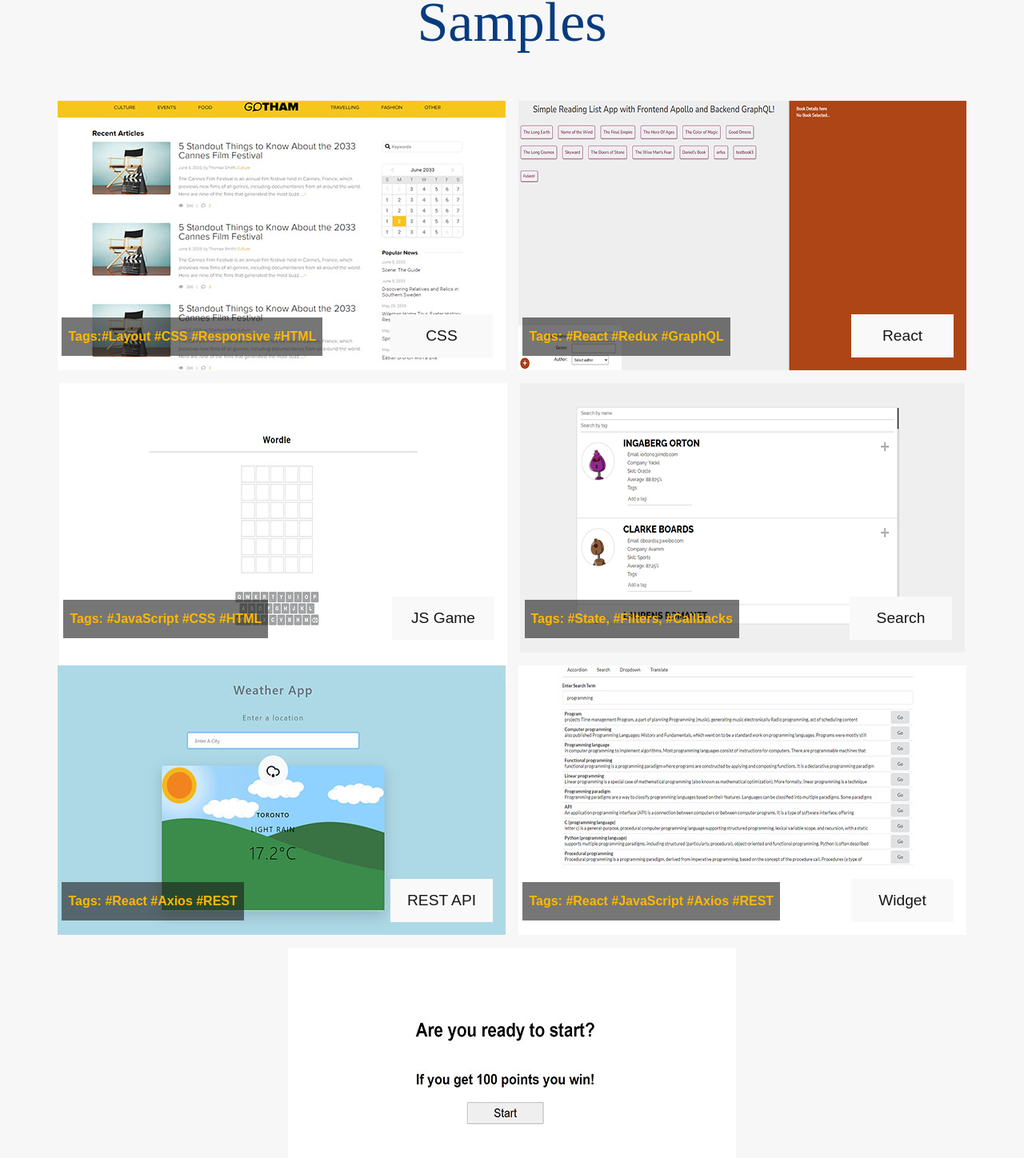
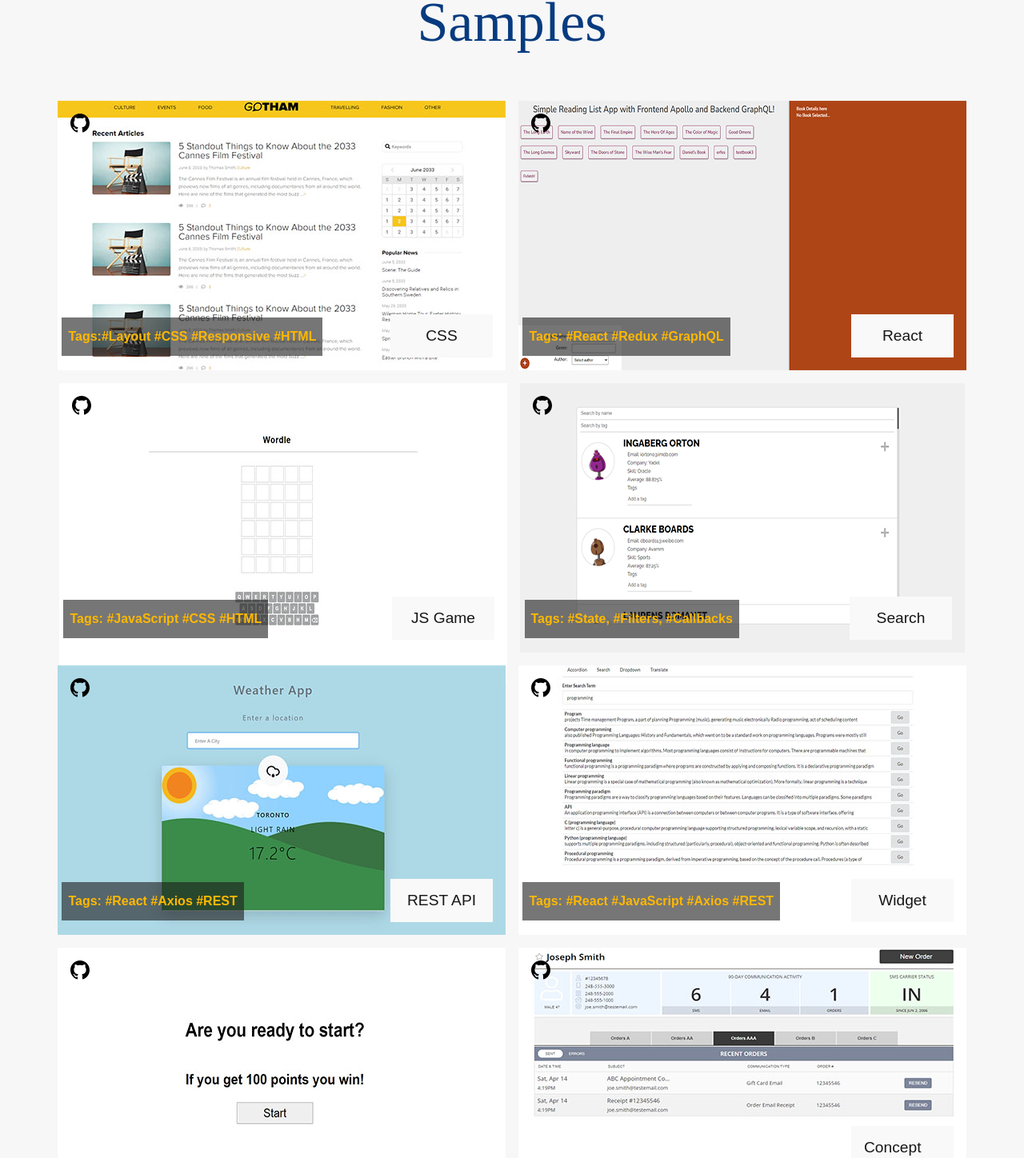
Before and after one commit to danjhkim/portfolio2, a React (Create React App) app: page / in a window 1280 px wide. Shown: the part 4528-5976 px from the top of the page at 80% size. Built offline with nearby package versions, Linux system fonts and the light colour scheme.

Commit message:
updated projects

```diff
--- a/public/index.html
+++ b/public/index.html
@@ -1,31 +1,15 @@
 <!DOCTYPE html>
 <html lang="en">
+
 <head>
 	<meta charset="utf-8" />
 	<link rel="icon" href="%PUBLIC_URL%/favicon.ico" />
 	<meta name="viewport" content="width=device-width, initial-scale=1" />
 	<meta name="theme-color" content="#000000" />
-		<meta
-			name="description"
-			content="Web site created using create-react-app"
-		/>
-		<link
-			rel="apple-touch-icon"
-			sizes="180x180"
-			href="%PUBLIC_URL%/apple-touch-icon.png"
-		/>
-		<link
-			rel="icon"
-			type="image/png"
-			sizes="32x32"
-			href="%PUBLIC_URL%/favicon-32x32.png"
-		/>
-		<link
-			rel="icon"
-			type="image/png"
-			sizes="16x16"
-			href="%PUBLIC_URL%/favicon-16x16.png"
-		/>
+	<meta name="description" content="Daniel's Web Portfolio" />
+	<link rel="apple-touch-icon" sizes="180x180" href="%PUBLIC_URL%/apple-touch-icon.png" />
+	<link rel="icon" type="image/png" sizes="32x32" href="%PUBLIC_URL%/favicon-32x32.png" />
+	<link rel="icon" type="image/png" sizes="16x16" href="%PUBLIC_URL%/favicon-16x16.png" />
 	<link rel="manifest" href="%PUBLIC_URL%/site.webmanifest" />
 	<!--
       Notice the use of %PUBLIC_URL% in the tags above.
@@ -36,15 +20,12 @@
       work correctly both with client-side routing and a non-root public URL.
       Learn how to configure a non-root public URL by running `npm run build`.
     -->
-		<link
-			rel="mask-icon"
-			href="%PUBLIC_URL%/safari-pinned-tab.svg"
-			color="#5bbad5"
-		/>
+	<link rel="mask-icon" href="%PUBLIC_URL%/safari-pinned-tab.svg" color="#5bbad5" />
 	<meta name="msapplication-TileColor" content="#00aba9" />
 	<meta name="theme-color" content="#ffffff" />
 	<title>Dan's Portfolio</title>
 </head>
+
 <body>
 	<noscript>You need to enable JavaScript to run this app.</noscript>
 	<div id="root"></div>
@@ -57,5 +38,7 @@
 
       To begin the development, run `npm start` or `yarn start`.
       To create a production bundle, use `npm run build` or `yarn build`.
-    --></body>
+    -->
+</body>
+
 </html>
--- a/src/Components/Projects/Projects.js
+++ b/src/Components/Projects/Projects.js
@@ -1,4 +1,4 @@
-import React, { useEffect } from 'react';
+import React, { useEffect, useState } from 'react';
 import gsap, { TweenMax, ScrollToPlugin } from 'gsap/all';
 // import clock from '../images/images/clock.jpg';
 import weather from '../../images/weather.jpg';
@@ -12,8 +12,33 @@ import game from '../../images/GAME.jpg';
 import survey from '../../images/surveydemo.jpg';
 import robots from '../../images/robots.jpg';
 import { isBrowser, isMobile } from 'react-device-detect';
+import shipping from '../../images/shipping.jpg';
+import gitSmall from '../../images/icons/githubSmall.svg';
+import gitSmallHover from '../../images/icons/githubwhite.svg';
 
 import '../../Sass/Projects.scss';
+
+function ImgIcon({ alt }) {
+	const [hovering, setHovering] = useState(false);
+	const imgSrc = hovering ? gitSmallHover : gitSmall;
+
+	function handleMouseEnter() {
+		setHovering(true);
+	}
+
+	function handleMouseLeave() {
+		setHovering(false);
+	}
+
+	return (
+		<img
+			src={imgSrc}
+			alt={alt}
+			onMouseEnter={handleMouseEnter}
+			onMouseLeave={handleMouseLeave}
+		/>
+	);
+}
 
 const Projects = () => {
 	gsap.registerPlugin(ScrollToPlugin);
@@ -278,6 +303,13 @@ const Projects = () => {
 												#HTML
 											</p>
 										</div>
+										<a
+											className='gitProjectLink'
+											href='https://github.com/danjhkim/Gotham'
+											target='_blank'
+											rel='noopener noreferrer'>
+											<ImgIcon alt='Response Test App' />
+										</a>
 									</div>
 									<div className='picture contain'>
 										<img src={gotham} alt='gotham' />
@@ -304,6 +336,16 @@ const Projects = () => {
 										<div className='divtags'>
 											<p>Tags: #React #Redux #GraphQL</p>
 										</div>
+										<a
+											className='gitProjectLink'
+											href='https://github.com/danjhkim/graphql-app'
+											target='_blank'
+											rel='noopener noreferrer'>
+											<ImgIcon
+												src={gitSmall}
+												alt='GraphQl Book App'
+											/>
+										</a>
 									</div>
 									<div className='picture contain'>
 										<img src={graphyq} alt='graphql' />
@@ -329,6 +371,13 @@ const Projects = () => {
 										<div className='divtags'>
 											<p>Tags: #JavaScript #CSS #HTML</p>
 										</div>
+										<a
+											className='gitProjectLink'
+											href='https://github.com/danjhkim/wordle-clone'
+											target='_blank'
+											rel='noopener noreferrer'>
+											<ImgIcon alt='Wordle Clone' />
+										</a>
 									</div>
 									<div className='picture contain'>
 										<img src={wordle} alt='wordle' />
@@ -357,6 +406,13 @@ const Projects = () => {
 												#Callbacks
 											</p>
 										</div>
+										<a
+											className='gitProjectLink'
+											href='https://github.com/danjhkim/updated-robot-filter-list'
+											target='_blank'
+											rel='noopener noreferrer'>
+											<ImgIcon alt='Robot Filter' />
+										</a>
 									</div>
 									<div className='picture contain'>
 										<img src={robots} alt='robots' />
@@ -412,6 +468,13 @@ const Projects = () => {
 										<div className='divtags'>
 											<p>Tags: #React #Axios #REST</p>
 										</div>
+										<a
+											className='gitProjectLink'
+											href='https://github.com/danjhkim/weatherapp'
+											target='_blank'
+											rel='noopener noreferrer'>
+											<ImgIcon alt='Weather App' />
+										</a>
 									</div>
 									<div className='picture contain'>
 										<img src={weather} alt='weatherApp' />
@@ -440,6 +503,13 @@ const Projects = () => {
 												#REST
 											</p>
 										</div>
+										<a
+											className='gitProjectLink'
+											href='https://github.com/danjhkim/React-Hook-Widgets'
+											target='_blank'
+											rel='noopener noreferrer'>
+											<ImgIcon alt='React Widgets' />
+										</a>
 									</div>
 									<div className='picture cover'>
 										<img src={tools} alt='tools' />
@@ -523,11 +593,55 @@ const Projects = () => {
 										<div className='divtags'>
 											<p>Tags: #JavaScript</p>
 										</div>
+										<a
+											className='gitProjectLink'
+											href='https://github.com/danjhkim/gamer'
+											target='_blank'
+											rel='noopener noreferrer'>
+											<ImgIcon alt='Game' />
+										</a>
 									</div>
 									<div className='picture contain'>
 										<img src={game} alt='game' />
 									</div>
 									<div className='title1'>JS Game</div>
+								</div>
+							</a>
+							<a
+								rel='noopener noreferrer'
+								href='https://whimsical-dragon-6e6ad9.netlify.app/'
+								target='_blank'>
+								<div className='column'>
+									<div className='greybox'></div>
+									<div className='serviceBox'>
+										<div className='serviceBoxInner'>
+											<h2>Shipment App</h2>
+											<p>
+												A concept application for
+												tracking shipments. Using React
+												and TypeScript!
+											</p>
+										</div>
+										<div className='divtags'>
+											<p>Tags: #React-Saga #TypeScript</p>
+										</div>
+										<a
+											className='gitProjectLink'
+											href='https://github.com/danjhkim/shippingapp'
+											target='_blank'
+											rel='noopener noreferrer'>
+											<ImgIcon alt='Shipping App' />
+										</a>
+									</div>
+									<div className='picture contain'>
+										<img
+											src={shipping}
+											alt='shipping app'
+										/>
+									</div>
+									<div className='title1'>
+										Concept Shipping App!
+									</div>
 								</div>
 							</a>
 						</div>
--- a/src/Css/Projects.css
+++ b/src/Css/Projects.css
@@ -192,6 +192,13 @@
   justify-content: center !important;
 }
 
+.gitProjectLink {
+  max-width: 20px;
+  height: 20px;
+  position: absolute;
+  z-index: 999;
+}
+
 @media only screen and (max-width: 700px) {
   .title1 {
     background-color: transparent;
--- a/src/Sass/Projects.scss
+++ b/src/Sass/Projects.scss
@@ -191,6 +191,13 @@
 	justify-content: center !important;
 }
 
+.gitProjectLink {
+	max-width: 20px;
+	height: 20px;
+	position: absolute;
+	z-index: 999;
+}
+
 @media only screen and (max-width: 700px) {
 	.title1 {
 		background-color: transparent;
```
Also changed, not shown: src/images/shipping.jpg (added). Lines whose indentation alone changed are shown as unchanged.
